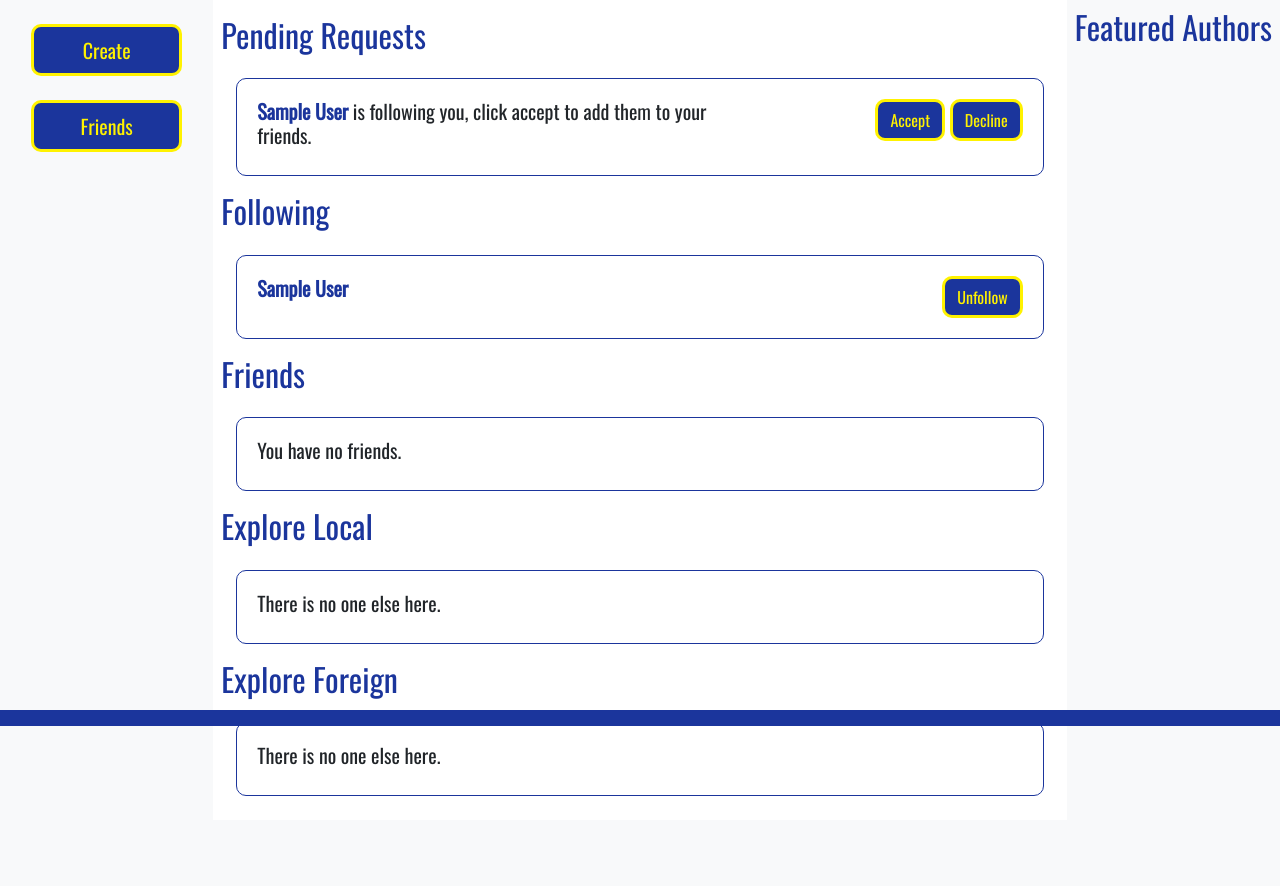
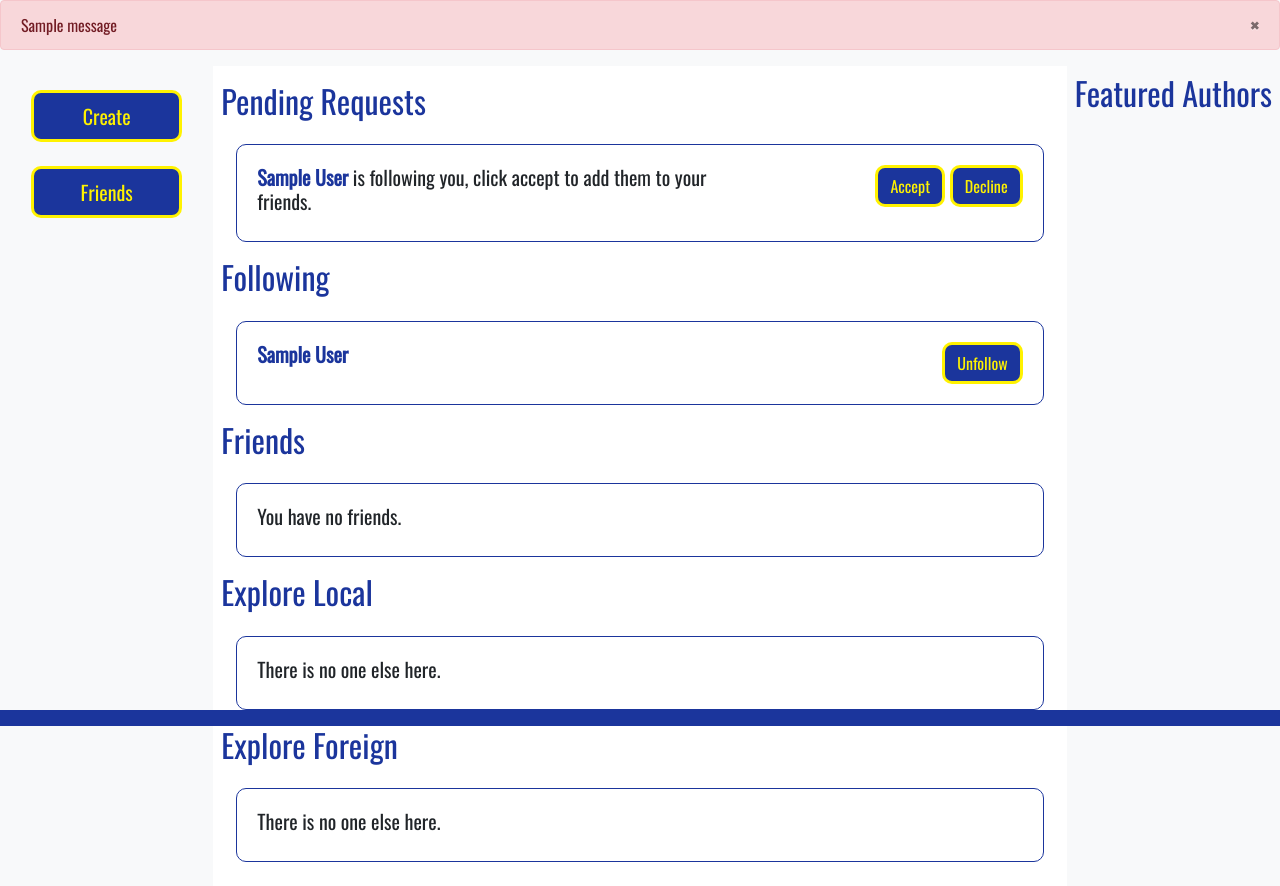
Before and after one commit to CMPUT404-Group-Project/Distributed-Social-Networking, a Django app: page /friends/ in a window 1280 px wide. Shown: the part 74-960 px from the top of the page. Before the commit the page ends 870 px from the top, so only its background shows below. Run offline with Django 3.2, Linux system fonts and the light colour scheme; a user stored in the database is signed in; tables that the repository leaves empty hold one stand-in row (values such as "Sample post"); one stand-in notice (Sample message) is shown; some libraries are stand-ins or nearby versions.

Commit message:
Add popup error messages if friend requests error out

```diff
--- a/distributedsocialnetwork/author/views.py
+++ b/distributedsocialnetwork/author/views.py
@@ -1,5 +1,6 @@
 from django.shortcuts import render, redirect, get_object_or_404
 from django.contrib.auth import login, authenticate, logout
+from django.contrib import messages
 from django.urls import reverse_lazy
 from django.http import HttpResponseNotFound
 
@@ -171,6 +172,7 @@ def view_author(request, pk):
                             Friend.objects.add_friend(user, context["author"])
                         else:
                             print(response.status_code)
+                            messages.add_message(request, messages.INFO, "Error accepting friend request!")
                     return redirect(request.path)
                 else:
                     if not Follower.objects.is_following(user, context["author"]):
@@ -189,6 +191,7 @@ def view_author(request, pk):
                                     user, context["author"])
                             else:
                                 print(response.status_code)
+                                messages.add_message(request, messages.INFO, "Error sending friend request!")
                     return redirect(request.path)
         # If they sent a post but aren't authenticated we redirect them back to the page
         return redirect(request.path)
--- a/distributedsocialnetwork/friend/templates/friends.html
+++ b/distributedsocialnetwork/friend/templates/friends.html
@@ -6,6 +6,14 @@
 
 {% block title %}Friends{% endblock %}
 {% block content %}
+{% if messages %}
+  {% for message in messages %}
+  <div class="alert alert-danger">
+    <a href="#" class="close" data-dismiss="alert" aria-label="close">&times;</a>
+    {{ message }}
+  </div>
+  {% endfor %}
+{% endif %}
 <div class="row p-0 m-0">
   <div class="col sidebar bg-light">
     <div class="row justify-content-center">
--- a/distributedsocialnetwork/friend/views.py
+++ b/distributedsocialnetwork/friend/views.py
@@ -5,6 +5,7 @@ from django.conf import settings
 from friend.models import FollowerManager, FriendManager, Follower
 from author.models import Author
 from django.conf import settings
+from django.contrib import messages
 from .retrieval import send_friend_request
 # This is a tool to convert urls into links that work
 from distributedsocialnetwork.views import url_convert
@@ -69,6 +70,7 @@ def follow_author(request):
                 return redirect(show_friends)
             else:
                 print(response.status_code)
+                messages.add_message(request, messages.INFO, "Error following author!")
                 return redirect(show_friends)
 
     return redirect(show_friends)
@@ -100,8 +102,8 @@ def accept_request(request):
                 return redirect(show_friends)
             else:
                 # We can't add them as a friend right now.
-                # TODO: Popup message saying there was an error
                 print(response.status_code)
+                messages.add_message(request, messages.INFO, "Error accepting friend request!")
                 return redirect(show_friends)
         FriendManager.add_friend("", current_user, to_friend)
     return redirect(show_friends)
```
Also changed, not shown: distributedsocialnetwork/author/templates/detailed_author.html (+8 -0 lines).
